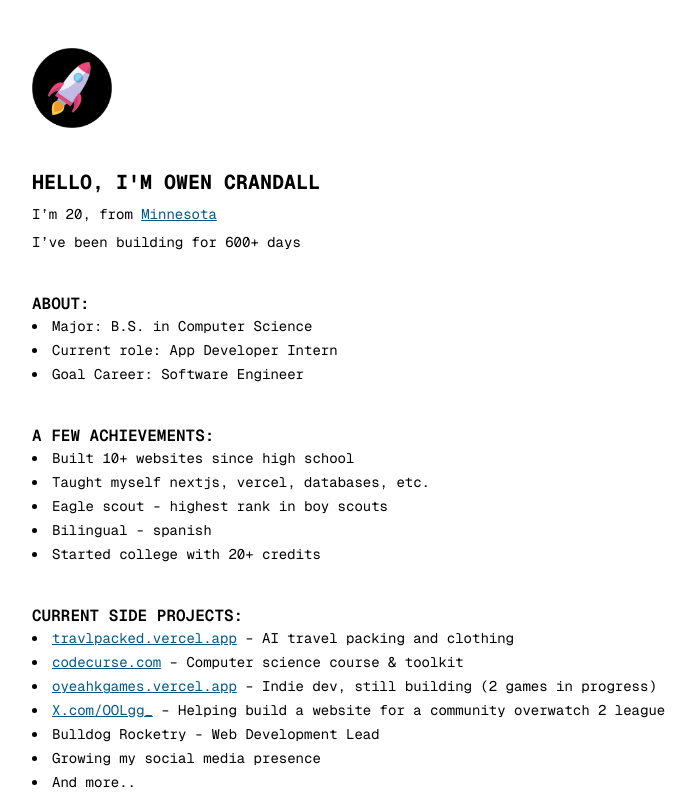
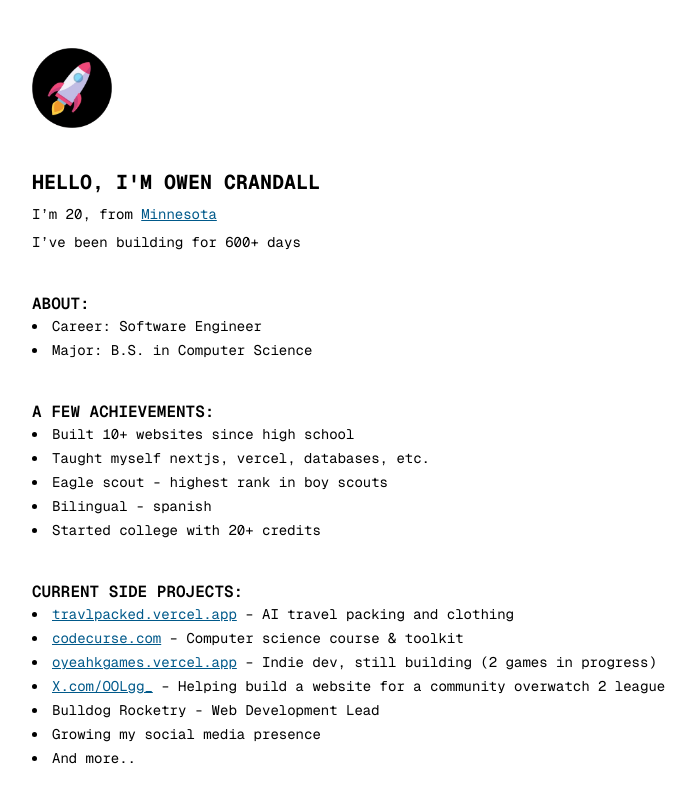
Before and after one commit to owenomc/owencrandall, a Next.js app: page / in a window 1280 px wide. Shown: the top 800 px of the page, without its empty margins (224-920 px from the left). Built offline with nearby package versions, Linux system fonts and the light colour scheme.

Commit message:
Update career

```diff
--- a/app/page.tsx
+++ b/app/page.tsx
@@ -40,9 +40,8 @@
         <section>
           <h2 className="text-md font-semibold">ABOUT:</h2>
           <ul className="text-sm list-disc list-inside space-y-1 text-black">
+            <li>Career: Software Engineer </li>
             <li>Major: B.S. in Computer Science </li>
-            <li>Current role: App Developer Intern </li>
-            <li>Goal Career: Software Engineer </li>
           </ul>
         </section>
 
@@ -239,8 +238,6 @@
         </section>
 
         <footer className="border-t border-gray-800 pt-6">
-
-
           <Link href="/contact">
             <button className="text-lg cursor-pointer space-x-4 bg-sky-800 p-4 rounded-lg text-white hover:scale-105">
               Contact
@@ -253,7 +250,8 @@
               rel="noopener noreferrer"
               className="text-black hover:text-sky-800"
             >
-              Linktree <span className=""> (LinkedIn, Portfolio, X, etc.) </span>
+              Linktree{" "}
+              <span className=""> (LinkedIn, Portfolio, X, etc.) </span>
             </Link>
           </nav>
           <p className="text-sm mt-4 text-black">OWEN CRANDALL © 2025 </p>
```
